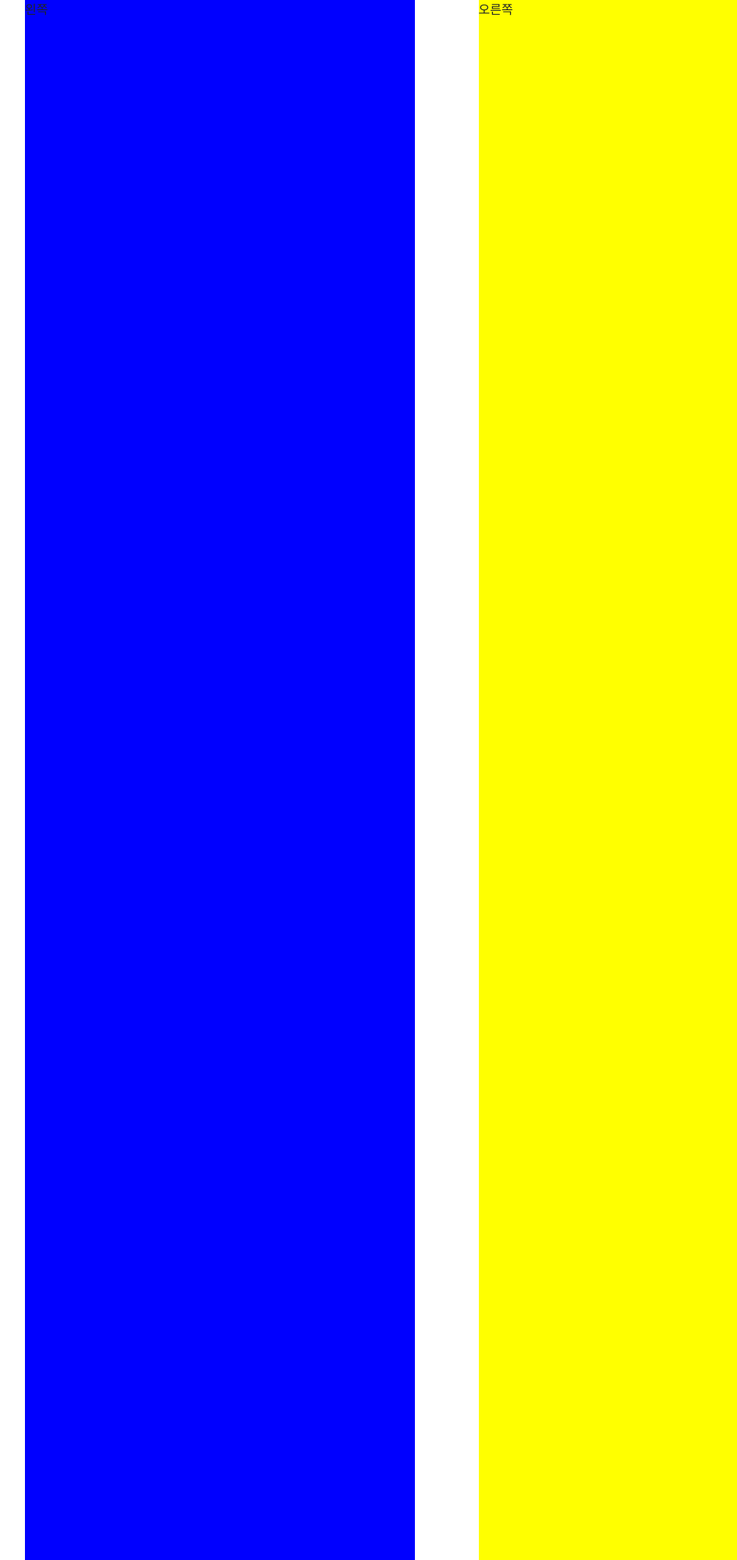
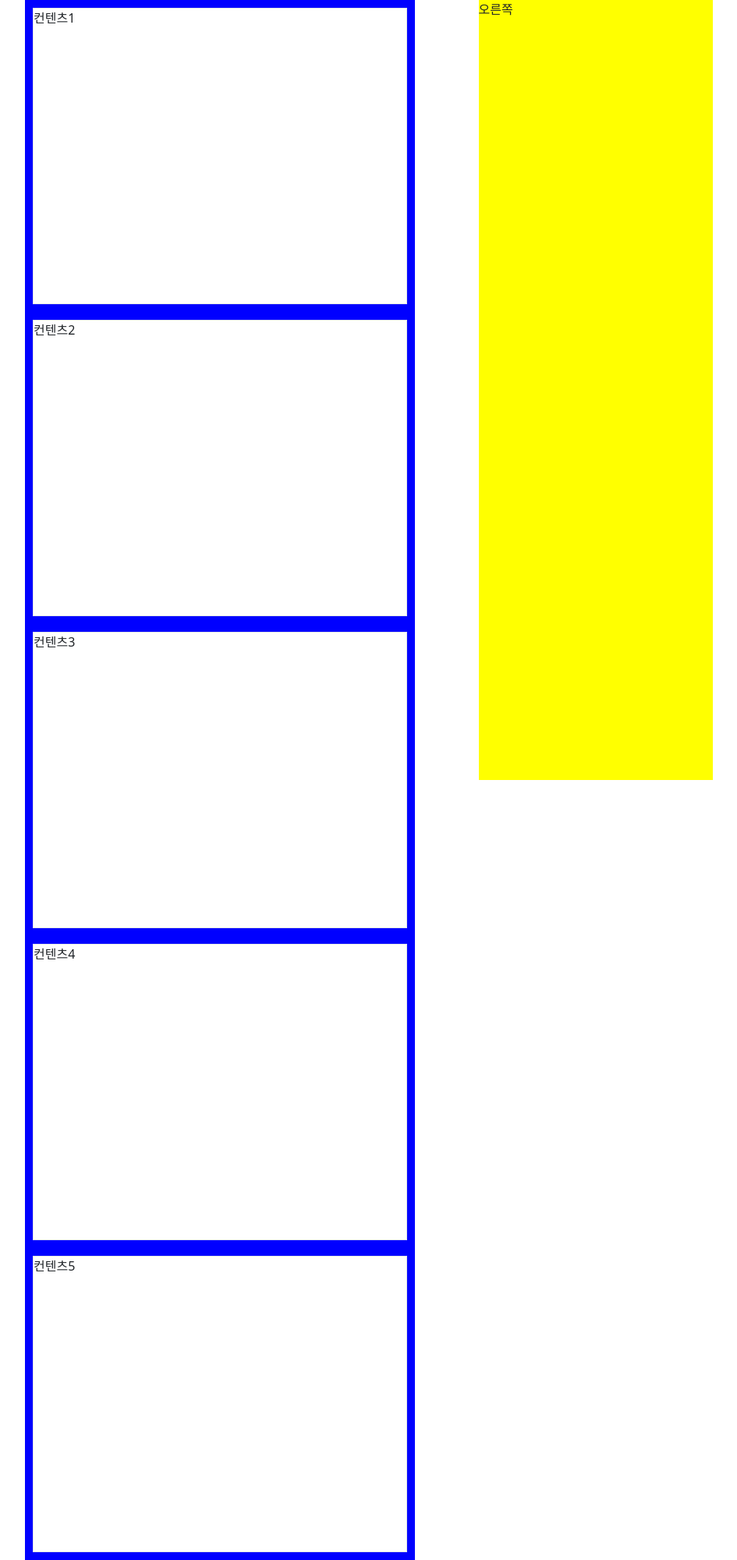
Before and after one commit to chosim-dvlpr/Instagram-clone, a Django app: page /instagram/ in a window 1280 px wide. Shown: the part 50-2050 px from the top of the page at 78% size, without its empty margins (308-1253 px from the left). Run offline with Django 3.2, Linux system fonts and the light colour scheme; parts of the project's set-up code (start-up, migrations or seed data) failed here and were passed over.

Commit message:
Modify main.html CSS

```diff
--- a/apps/templates/apps/main.html
+++ b/apps/templates/apps/main.html
@@ -10,6 +10,38 @@
     <link rel="stylesheet" href="https://fonts.googleapis.com/css?family=Material+Icons|Material+Icons+Outlined|Material+Icons+Two+Tone|Material+Icons+Round|Material+Icons+Sharp">
     <title>Document</title>
 </head>
+<style>
+    .main_body {
+        display: flex;
+        justify-content: center;
+        padding-top: 50px;
+    }
+
+    .left_body {
+        background-color: blue;
+        margin-right: 100px;
+        width: 500px;
+        height: 2000px;
+        display: flex;
+        flex-direction: column;
+    }
+
+    .right_body {
+        background-color: yellow;
+        width: 300px;
+        height: 1000px;
+        left: 72%;
+        position: fixed;
+    }
+
+
+    .feed_box {
+        background-color: white;
+        width: 480px;
+        margin: 10px;
+        height: 480px;
+    }
+</style>
 <body>
     <!-- 상단 네비게이션 바 -->
     <nav class="navbar navbar-expand-lg navbar-light bg-light" style="width: 100%; height: 50px; position: fixed;">
@@ -28,12 +60,27 @@
     <!-- 상단 네비게이션 바 끝 -->
 
     <!-- 본문 영역 -->
-    <div style="display: flex; justify-content: center; padding-top: 50px;">
-        <div style="background: blue; margin-right: 100px; width: 500px; height: 2000px;">
-            왼쪽
+    <div class="main_body">
+        <div class="left_body">
+            <div class="border feed_box">
+                컨텐츠1
+            </div>
+            <div class="border feed_box">
+                컨텐츠2
+            </div>
+            <div class="border feed_box">
+                컨텐츠3
+            </div>
+            <div class="border feed_box">
+                컨텐츠4
+            </div>
+            <div class="border feed_box">
+                컨텐츠5
+            </div>
         </div>
+
         <!-- 오른쪽 영역 - 스크롤 상관없이 고정시킴 -->
-        <div style="background: yellow; width: 500px; height: 2000px; left:72%; position: fixed;">
+        <div class="right_body">
             오른쪽
         </div>
     </div>
```
